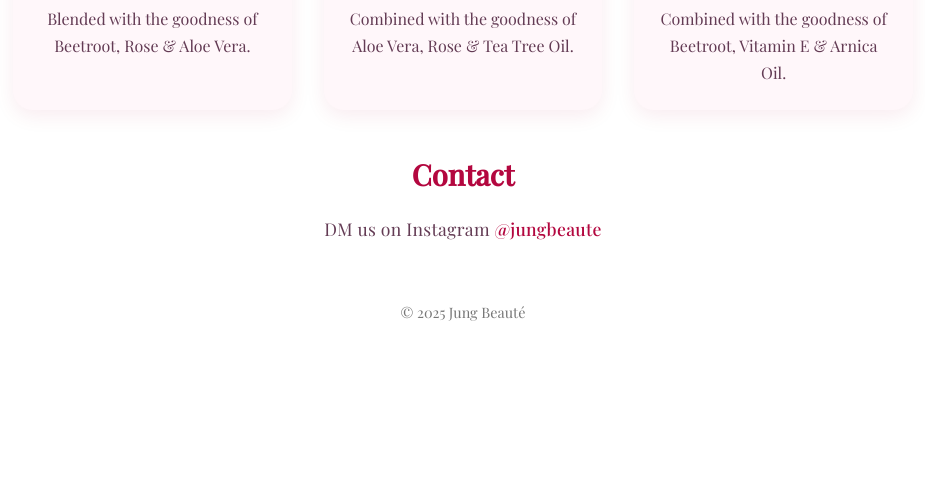
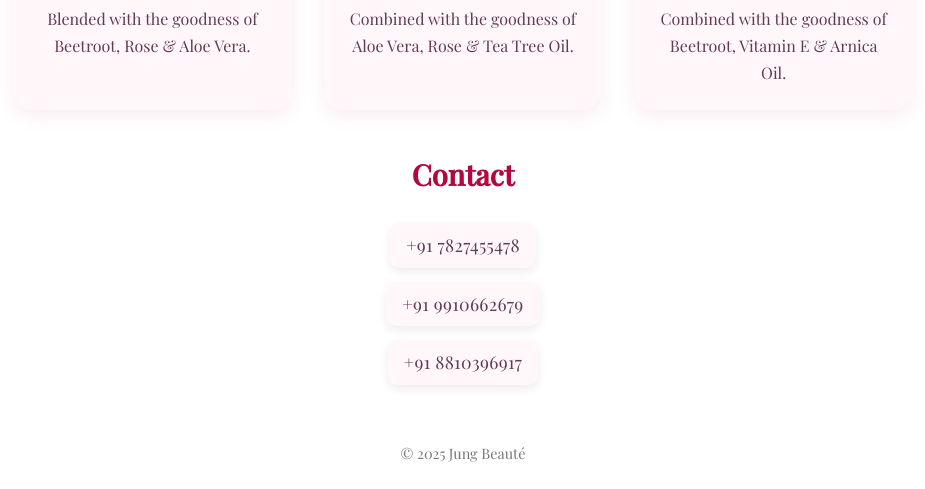
Before and after one commit to ivikajain/jung-beaute, a plain HTML site: page index.html in a window 1280 px wide. Shown: the part 793-1282 px from the top of the page, without its empty margins (177-1102 px from the left). Before the commit the page ends 1141 px from the top, so only its background shows below. Drawn offline with nearby package versions, Linux system fonts and the light colour scheme; a web font is replaced by a local one.

Commit message:
Initial website upload

```diff
--- a/index.html
+++ b/index.html
@@ -52,9 +52,14 @@
     </section>
 
     <section id="contact">
-      <h2>Contact</h2>
-      <p>DM us on Instagram <strong>@jungbeaute</strong></p>
-    </section>
+  <h2>Contact</h2>
+  <div class="contact-info">
+    <p>+91 7827455478</p>
+    <p>+91 9910662679</p>
+    <p>+91 8810396917</p>
+  </div>
+</section>
+
   </main>
 
   <footer class="site-footer">
--- a/script.js
+++ b/script.js
@@ -1 +1,18 @@
 document.getElementById("year").textContent = new Date().getFullYear();
+// Scroll fade-in animation
+const fadeElements = document.querySelectorAll('.fade-in');
+
+function checkFadeIn() {
+  const triggerBottom = window.innerHeight * 0.85;
+
+  fadeElements.forEach(el => {
+    const boxTop = el.getBoundingClientRect().top;
+
+    if (boxTop < triggerBottom) {
+      el.classList.add('visible');
+    }
+  });
+}
+
+window.addEventListener('scroll', checkFadeIn);
+window.addEventListener('load', checkFadeIn);
--- a/style.css
+++ b/style.css
@@ -138,6 +138,37 @@ h2 {
   margin-top: 2.5rem;
 }
 
+#contact h2 {
+  color: var(--rose);
+  margin-bottom: 1rem;
+}
+
+.contact-info {
+  display: flex;
+  flex-direction: column;
+  align-items: center;
+  gap: 0.4rem;
+}
+
+.contact-info p {
+  font-size: 1.1rem;
+  color: #633b54;
+  letter-spacing: 0.3px;
+  line-height: 1.6;
+  background-color: #fff7fa;
+  padding: 0.5rem 1rem;
+  border-radius: 10px;
+  width: fit-content;
+  box-shadow: 0 4px 10px rgba(68, 6, 52, 0.08);
+  transition: transform 0.2s ease;
+}
+
+.contact-info p:hover {
+  transform: scale(1.05);
+  color: var(--rose);
+}
+
+
 #contact p {
   text-align: center;
   font-size: 1.1rem;
```
